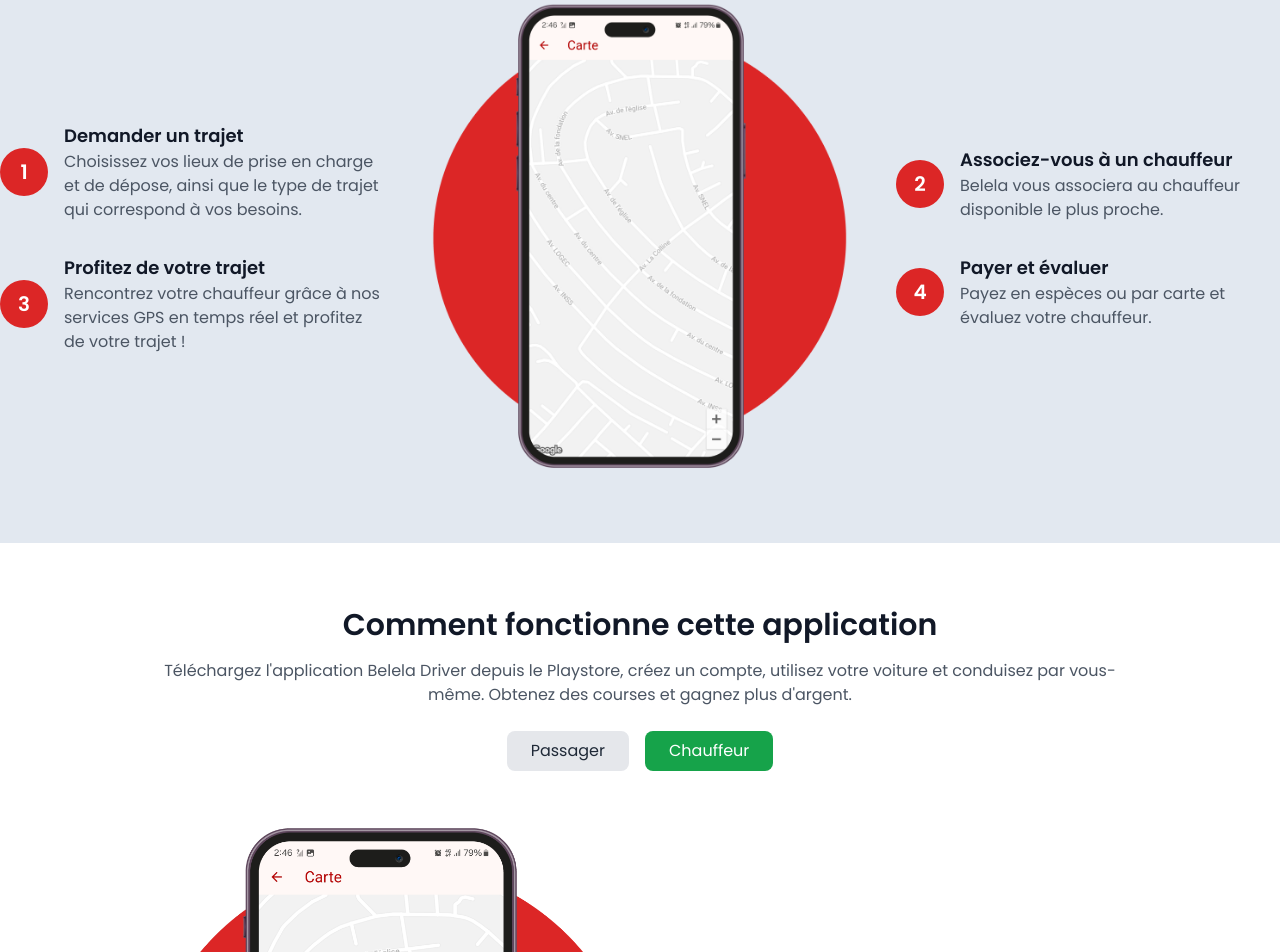
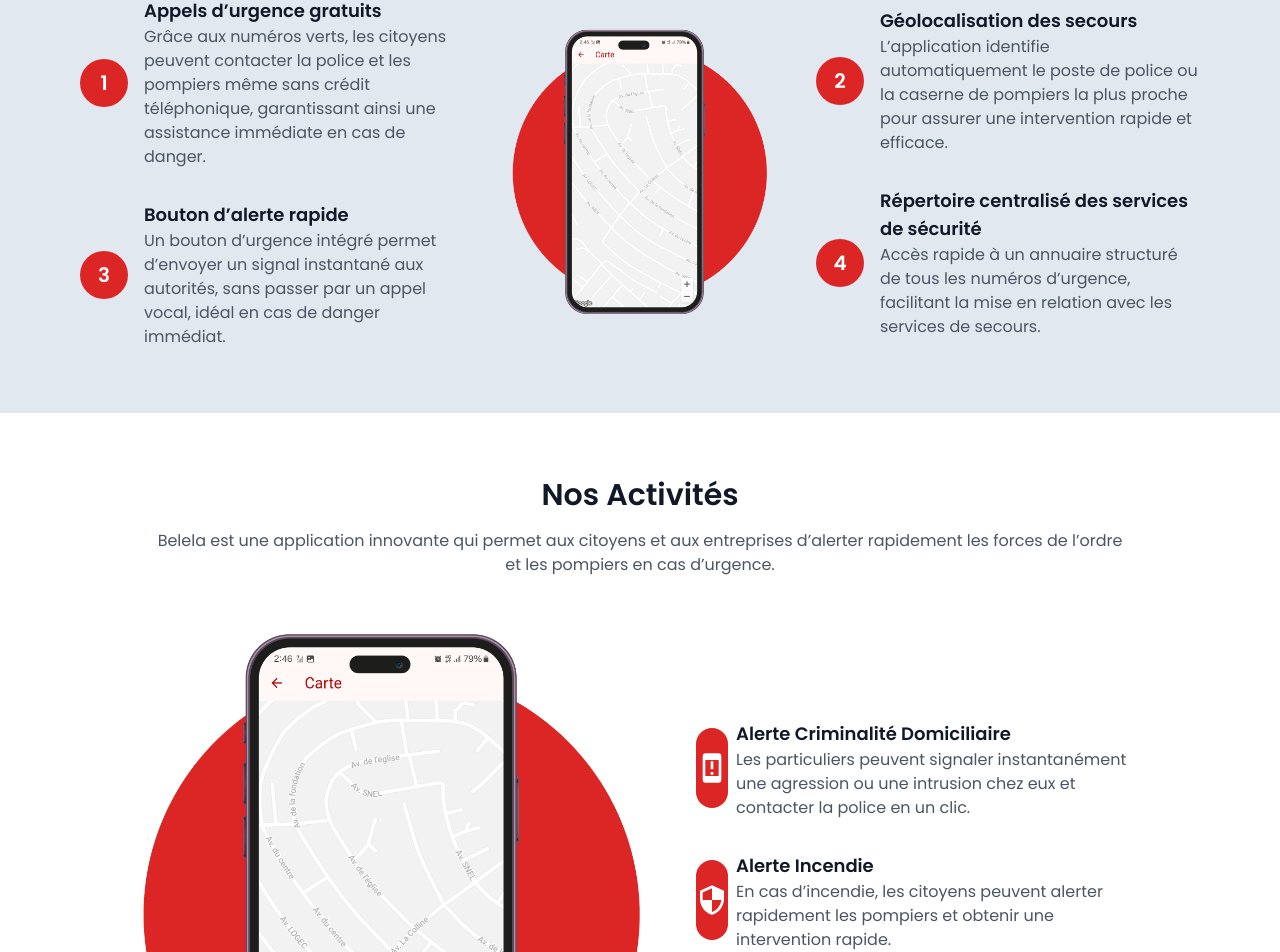
Before and after one commit to allegriakinzola/portefolioallegria, a Next.js app: page / in a window 1280 px wide. Shown: the part 1081-2033 px from the top of the page. Built offline with nearby package versions, Linux system fonts and the light colour scheme.

Commit message:
l'arrangement

```diff
--- a/src/sections/Features.tsx
+++ b/src/sections/Features.tsx
@@ -3,31 +3,34 @@ import Image from 'next/image';
 
 export const Features = () => {
   return (
-    <section className="py-16 bg-slate-200 text-center">
+    <section className="py-16 bg-slate-200 text-center px-6 md:px-20 mx-auto">
       <div className="max-w-4xl mx-auto px-6">
-        <h2 className="text-3xl font-bold text-gray-900">Comment Belela fonctionne</h2>
+        <h2 className="text-3xl font-bold text-gray-900">Les fonctionnalités clés de Belela</h2>
         <p className="mt-4 text-gray-600">
-          Téléchargez l'application Belela Driver depuis le Playstore, créez un compte, utilisez votre voiture et conduisez par vous-même. Obtenez des courses et gagnez plus d'argent.
+          BELELA est une application mobile qui permet aux citoyens d’accéder rapidement aux services de police et de secours en cas d’urgence grâce à des fonctionnalités innovantes.
         </p>
       </div>
       <div className="mt-12 flex flex-col md:flex-row items-center justify-center gap-12">
         <div className="space-y-8 max-w-sm">
-          <Step number={1} title="Demander un trajet" description="Choisissez vos lieux de prise en charge et de dépose, ainsi que le type de trajet qui correspond à vos besoins." />
-          <Step number={3} title="Profitez de votre trajet" description="Rencontrez votre chauffeur grâce à nos services GPS en temps réel et profitez de votre trajet !" />
+          <Step number={1} title="Appels d’urgence gratuits" description="Grâce aux numéros verts, les citoyens peuvent contacter la police et les pompiers même sans crédit téléphonique, garantissant ainsi une assistance immédiate en cas de danger." />
+          <Step number={3} title="Bouton d’alerte rapide" description="Un bouton d’urgence intégré permet d’envoyer un signal instantané aux autorités, sans passer par un appel vocal, idéal en cas de danger immédiat." />
         </div>
         <div>
           <Image src="/phonefeatures.png" alt="Capture d'écran de l'application" width={500} height={500} className="rounded-lg" />
         </div>
         <div className="space-y-8 max-w-sm">
-          <Step number={2} title="Associez-vous à un chauffeur" description="Belela vous associera au chauffeur disponible le plus proche." />
-          <Step number={4} title="Payer et évaluer" description="Payez en espèces ou par carte et évaluez votre chauffeur." />
+          <Step number={2} title="Géolocalisation des secours" description="L’application identifie automatiquement le poste de police ou la caserne de pompiers la plus proche pour assurer une intervention rapide et efficace." />
+          <Step number={4} title="Répertoire centralisé des services de sécurité" description="Accès rapide à un annuaire structuré de tous les numéros d’urgence, facilitant la mise en relation avec les services de secours." />
         </div>
       </div>
     </section>
+
+
   );
 };
 
 export default Features;
+
 function Step({ number, title, description }: { number: number; title: string; description: string }) {
   return (
     <div className="flex items-center space-x-4">
--- a/src/sections/Hero.tsx
+++ b/src/sections/Hero.tsx
@@ -1,19 +1,18 @@
 'use client';
 
 import Image from 'next/image';
+import { MdOutlineSecurity } from "react-icons/md";
+import { GiSecurityGate } from "react-icons/gi";
+import { MdSecurityUpdateWarning } from "react-icons/md";
 
 export default function Hero() {
   return (
-    <section className="py-16 bg-white text-center">
+    <section className="py-16 bg-white text-center px-6 md:px-20 mx-auto">
       <div className="max-w-5xl mx-auto px-6">
-        <h2 className="text-3xl font-bold text-gray-900">Comment fonctionne cette application</h2>
+        <h2 className="text-3xl font-bold text-gray-900">Nos Activités</h2>
         <p className="mt-4 text-gray-600">
-          Téléchargez l'application Belela Driver depuis le Playstore, créez un compte, utilisez votre voiture et conduisez par vous-même. Obtenez des courses et gagnez plus d'argent.
+          Belela est une application innovante qui permet aux citoyens et aux entreprises d’alerter rapidement les forces de l’ordre et les pompiers en cas d’urgence.
         </p>
-        <div className="mt-6 flex justify-center gap-4">
-          <button className="px-6 py-2 bg-gray-200 text-gray-800 rounded-lg">Passager</button>
-          <button className="px-6 py-2 bg-green-600 text-white rounded-lg">Chauffeur</button>
-        </div>
       </div>
 
       <div className="mt-12 flex flex-col md:flex-row items-center justify-center gap-12">
@@ -22,12 +21,11 @@ export default function Hero() {
         </div>
 
         <div className="space-y-8 max-w-md">
-          <Step title="Recevoir une offre" description="Fournissez vos informations. Entrez simplement vos détails et faites-nous savoir ce dont vous avez besoin." />
-          <Step title="Accepter l'offre" description="L'application Belela vous aidera avec les évaluations et les emplacements des chauffeurs." />
-          <Step title="Commencer le trajet" description="C'est votre tour de choisir votre chauffeur et l'option qui vous convient le mieux." />
+          <Step title="Alerte Criminalité Domiciliaire" description="Les particuliers peuvent signaler instantanément une agression ou une intrusion chez eux et contacter la police en un clic." icone={<MdSecurityUpdateWarning size={32} className="text-white" />} />
+          <Step title="Alerte Incendie" description="En cas d’incendie, les citoyens peuvent alerter rapidement les pompiers et obtenir une intervention rapide."  icone={<MdOutlineSecurity size={32} className="text-white" />} />
+          <Step title="Alerte Cambriolage pour les Entreprises" description="Les banques et entreprises peuvent signaler un cambriolage en appuyant sur un bouton d’alerte, connectant ainsi directement la police la plus proche." icone={<GiSecurityGate size={32} className="text-white" />} />
         </div>
       </div>
-
       {/* Nouvelle Section : Télécharger l'application Belela */}
              <div className="mt-16 bg-red-600 text-white py-12 px-6 rounded-lg max-w-5xl mx-auto text-center md:text-left flex flex-col md:flex-row items-center gap-8">
               <div className="md:w-1/2">
@@ -45,10 +43,12 @@ export default function Hero() {
   );
 }
 
-function Step({ title, description } : { title : string; description: string }) {
+function Step({ title, description, icone} : { title : string; description: string, icone: any}) {
   return (
-    <div className="flex items-start space-x-4">
-      <div className="w-4 h-4 bg-green-600 rounded-full mt-2"></div>
+    <div className="flex items-start gap-2">
+      <div className="w-26 h-20 bg-red-600 rounded-full flex items-center justify-center mt-2">
+        {icone}
+      </div>
       <div className="text-left">
         <h3 className="text-lg font-semibold text-gray-900">{title}</h3>
         <p className="text-gray-600">{description}</p>
```
Lines whose indentation alone changed are shown as unchanged.
